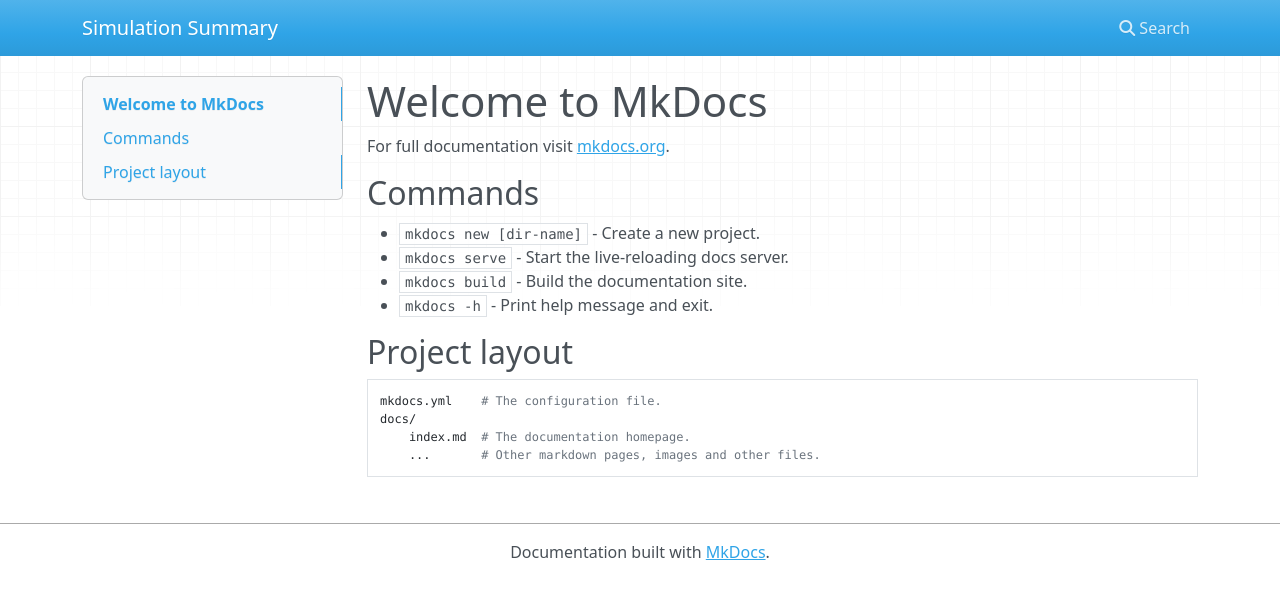
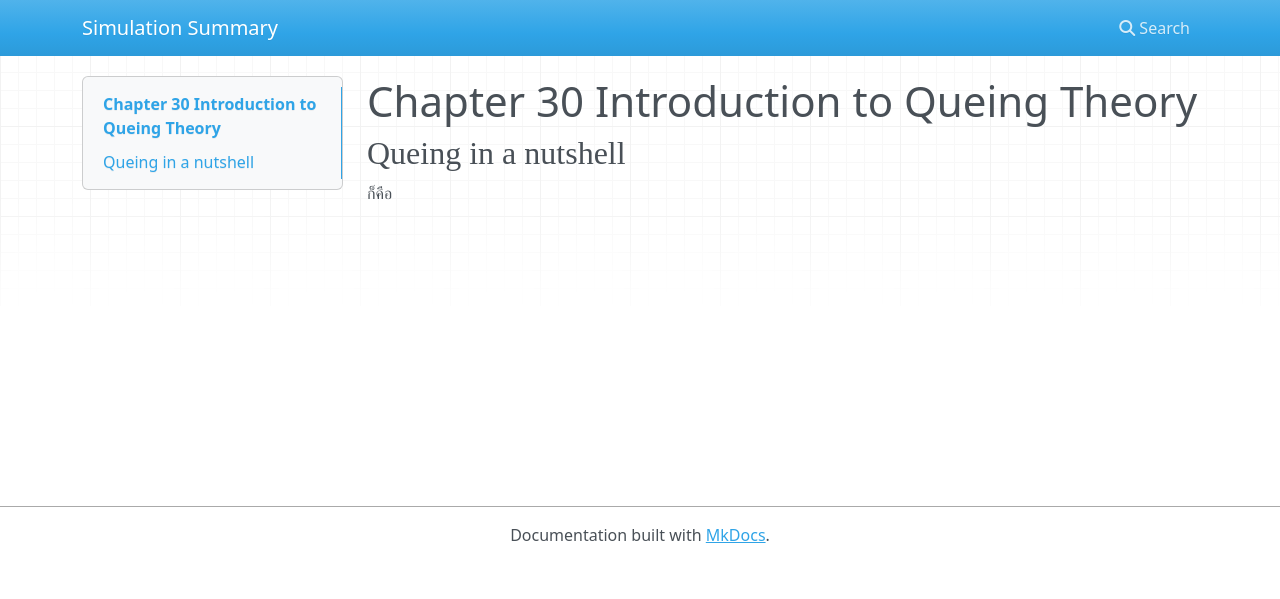
Before and after one commit to Bipoeman/Simulation-Summary, an MkDocs documentation site: the page built from docs/index.md, in a window 1280 px wide. Shown: the top 599 px of the page. Built offline with MkDocs 1.6.1, drawn with Linux system fonts in a browser that asks for light colours; nearby versions of some CDN libraries.

Commit message:
add remaining requirements

```diff
--- a/docs/index.md
+++ b/docs/index.md
@@ -1,17 +1,3 @@
-# Welcome to MkDocs
-
-For full documentation visit [mkdocs.org](https://www.mkdocs.org).
-
-## Commands
-
-* `mkdocs new [dir-name]` - Create a new project.
-* `mkdocs serve` - Start the live-reloading docs server.
-* `mkdocs build` - Build the documentation site.
-* `mkdocs -h` - Print help message and exit.
-
-## Project layout
-
-    mkdocs.yml    # The configuration file.
-    docs/
-        index.md  # The documentation homepage.
-        ...       # Other markdown pages, images and other files.
+# Chapter 30 Introduction to Queing Theory
+## Queing in a nutshell
+ก็คือ
--- /dev/null
+++ b/docs/style.css
@@ -0,0 +1,3 @@
+h2 {
+    font-family: 'K2D';
+}
--- a/mkdocs.yml
+++ b/mkdocs.yml
@@ -2,9 +2,9 @@
 theme:
   name: mkdocs
   font:
-    text: Itim
+    text: K2D
 nav:
-  - Midterm: midterm.md
+  - Chapter 30: index.md
   # - Home: index.md
 markdown_extensions:
   - attr_list
@@ -16,3 +16,6 @@
 extra_javascript:
   - javascripts/mathjax.js
   - https://unpkg.com/mathjax@3/es5/tex-mml-chtml.js
+
+extra_css:
+  - style.css
```
Also changed, not shown: 1 other file.
